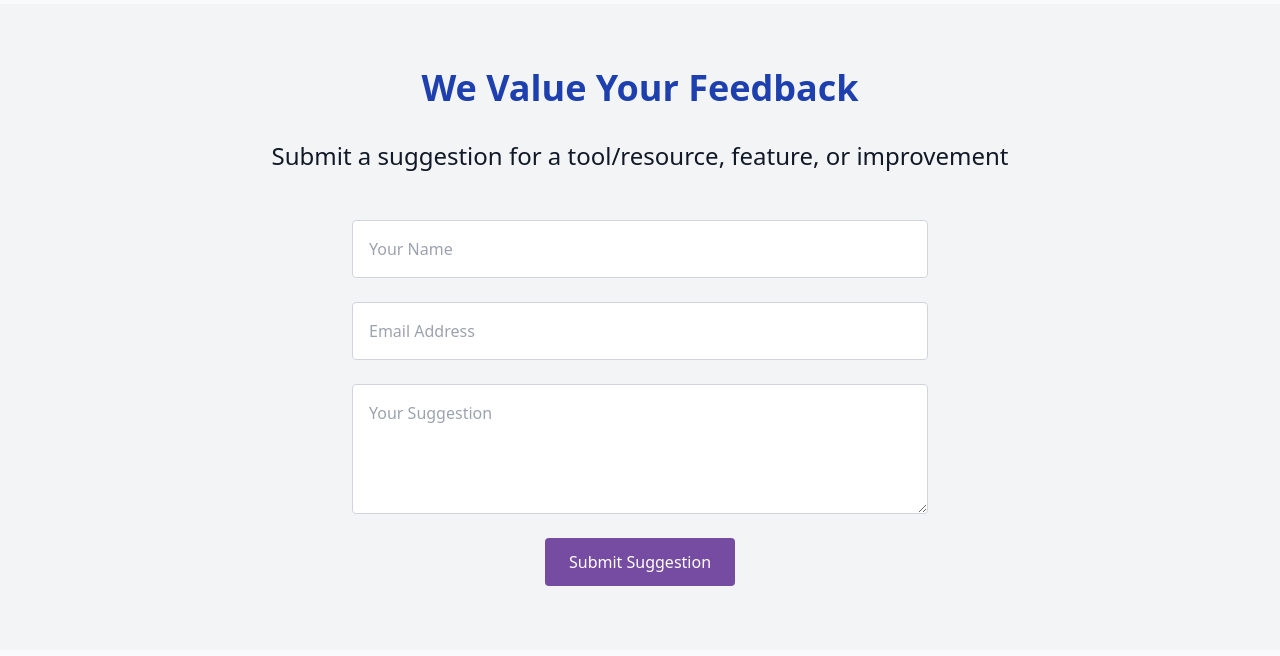
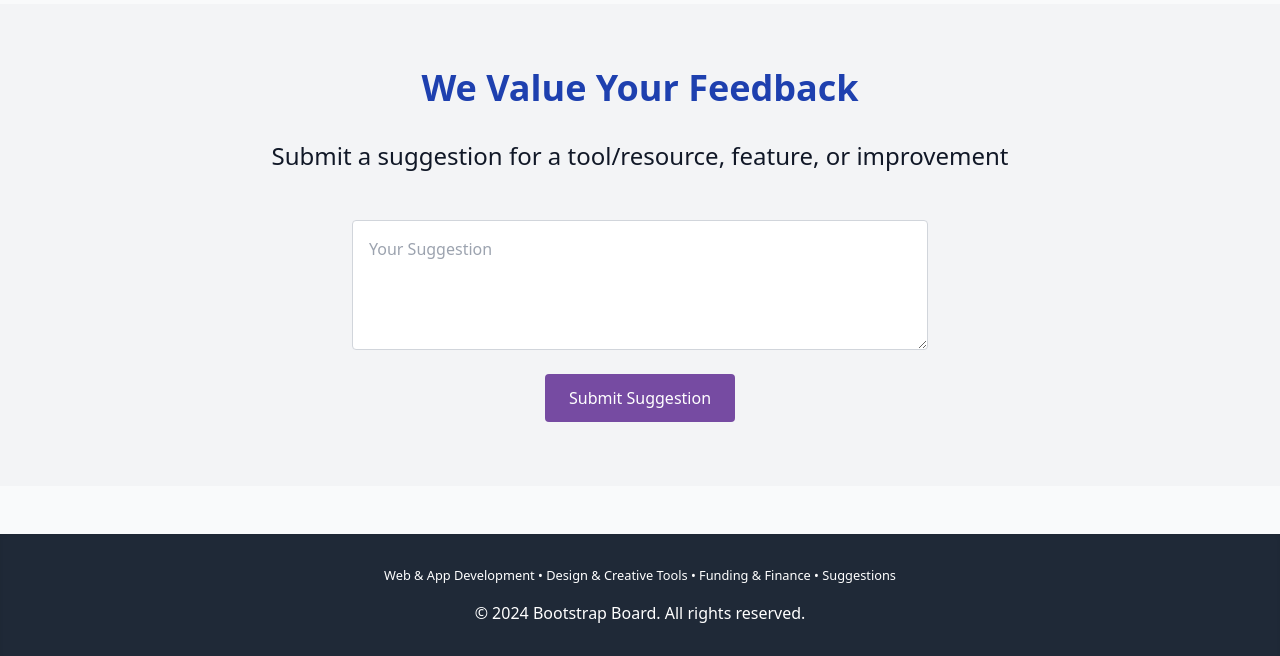
Before and after one commit to ImZackAdams/bootstrapboard, a Flask app: page / in a window 1280 px wide. Shown: the part 2240-2896 px from the top of the page. Run offline with Flask 3, Linux system fonts and the light colour scheme.

Commit message:
implement sqlite db

```diff
--- a/app.py
+++ b/app.py
@@ -9,8 +9,6 @@ def init_db():
     c.execute('''
         CREATE TABLE IF NOT EXISTS suggestions (
             id INTEGER PRIMARY KEY AUTOINCREMENT,
-            name TEXT NOT NULL,
-            email TEXT NOT NULL,
             suggestion TEXT NOT NULL
         )
     ''')
@@ -23,14 +21,12 @@ def index():
 
 @app.route('/submit_suggestion', methods=['POST'])
 def submit_suggestion():
-    name = request.form['name']
-    email = request.form['email']
     suggestion = request.form['suggestion']
 
     conn = sqlite3.connect('suggestions.db')
     c = conn.cursor()
-    c.execute('INSERT INTO suggestions (name, email, suggestion) VALUES (?, ?, ?)',
-              (name, email, suggestion))
+    c.execute('INSERT INTO suggestions (suggestion) VALUES (?)',
+              (suggestion,))
     conn.commit()
     conn.close()
 
--- a/templates/index.html
+++ b/templates/index.html
@@ -50,7 +50,7 @@
 <body class="bg-gray-50 text-gray-900 smooth-scroll">
     <header class="header-bg text-white py-10">
         <div class="container mx-auto text-center">
-            <h1 class="text-5xl font-extrabold">Bootstrap Board: Startup Resources</h1>
+            <h1 class="text-5xl font-extrabold">Bootstrap Board</h1>
             <p class="text-xl mt-4">Your gateway to the best tools and resources for startup success</p>
         </div>
     </header>
@@ -287,8 +287,6 @@
             <h3 class="text-2xl font-medium mb-12">Submit a suggestion for a tool/resource, feature, or improvement</h3>
             <form class="max-w-xl mx-auto" action="/submit_suggestion" method="post">
                 <div class="grid grid-cols-1 gap-6 mb-6">
-                    <input type="text" id="name" name="name" placeholder="Your Name" aria-label="Your Name" class="p-4 border border-gray-300 rounded focus:outline-none focus:ring-2 focus:ring-blue-500" required>
-                    <input type="email" id="email" name="email" placeholder="Email Address" aria-label="Email Address" class="p-4 border border-gray-300 rounded focus:outline-none focus:ring-2 focus:ring-blue-500" required>
                     <textarea id="suggestion" name="suggestion" placeholder="Your Suggestion" aria-label="Your Suggestion" class="p-4 border border-gray-300 rounded focus:outline-none focus:ring-2 focus:ring-blue-500" rows="4" required></textarea>
                 </div>
                 <button type="submit" class="button-primary text-white py-3 px-6 rounded hover:bg-blue-600 transition-colors">Submit Suggestion</button>
```
Also changed, not shown: suggestions.db (deleted).
